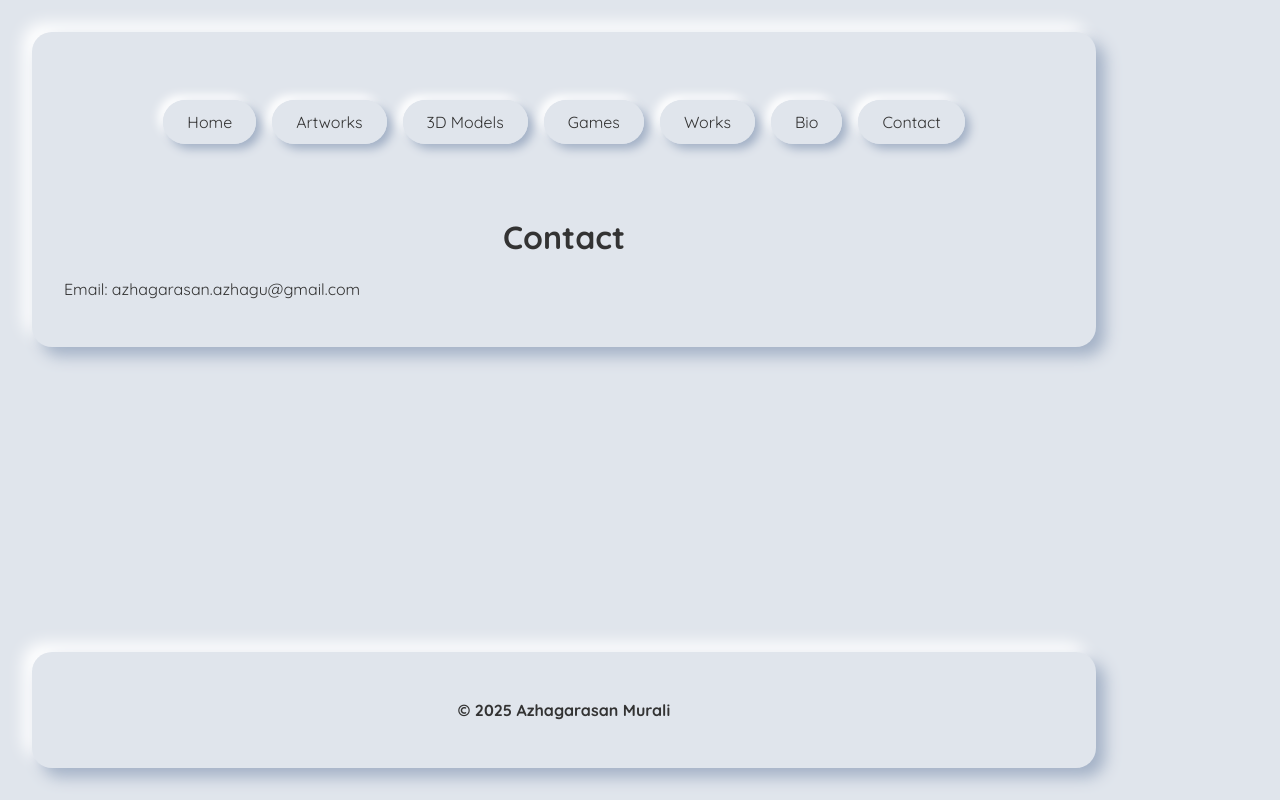
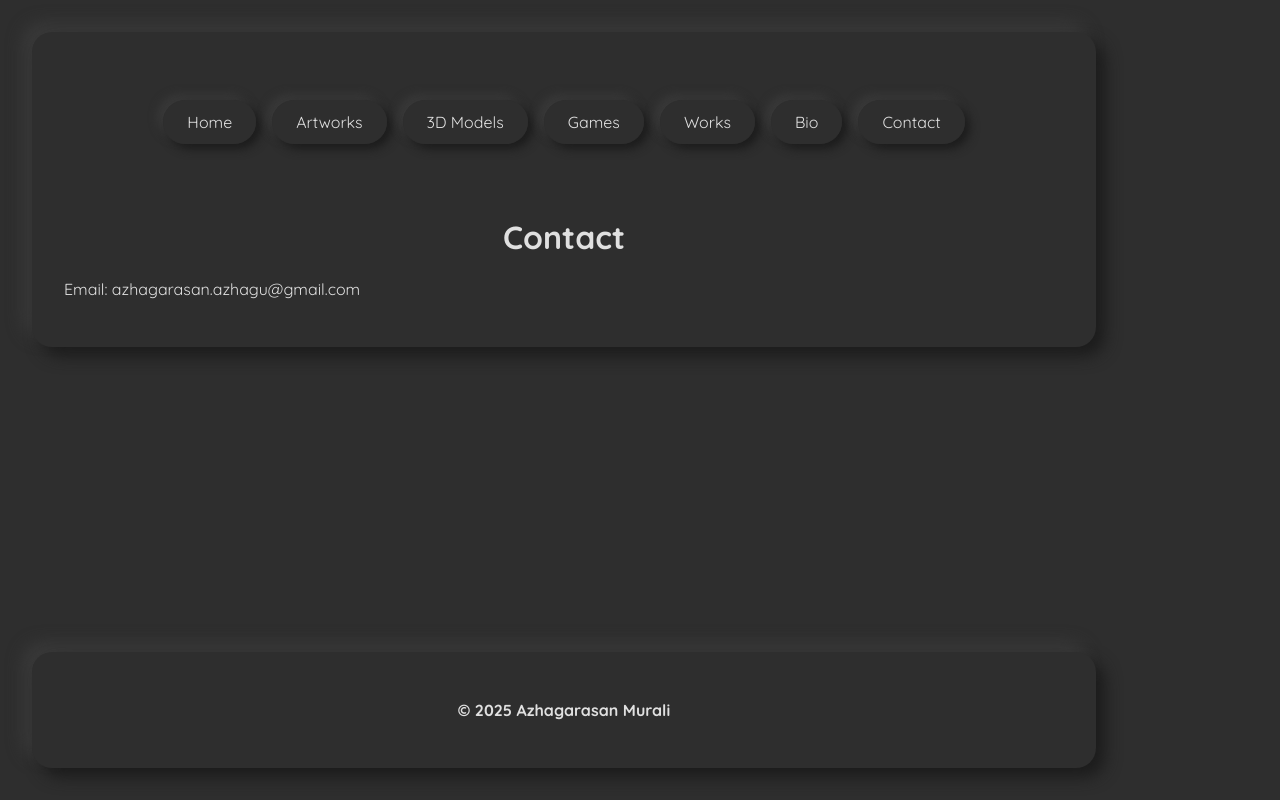
Before and after one commit to azhagarasanmurali/azhagarasanmurali.github.io, a React (Create React App) app: page /contact in a window 1280 px wide. Built offline with nearby package versions, Linux system fonts and the light colour scheme.

Commit message:
neomorphism-dark added.

```diff
--- a/public/index.html
+++ b/public/index.html
@@ -2,42 +2,16 @@
 <html lang="en">
   <head>
     <meta charset="utf-8" />
-    <link rel="icon" href="%PUBLIC_URL%/favicon.ico" />
     <meta name="viewport" content="width=device-width, initial-scale=1" />
     <meta name="theme-color" content="#000000" />
     <meta
       name="description"
       content="Web site created using create-react-app"
     />
-    <link rel="apple-touch-icon" href="%PUBLIC_URL%/logo192.png" />
-    <!--
-      manifest.json provides metadata used when your web app is installed on a
-      user's mobile device or desktop. See https://developers.google.com/web/fundamentals/web-app-manifest/
-    -->
-    <link rel="manifest" href="%PUBLIC_URL%/manifest.json" />
-    <!--
-      Notice the use of %PUBLIC_URL% in the tags above.
-      It will be replaced with the URL of the `public` folder during the build.
-      Only files inside the `public` folder can be referenced from the HTML.
-
-      Unlike "/favicon.ico" or "favicon.ico", "%PUBLIC_URL%/favicon.ico" will
-      work correctly both with client-side routing and a non-root public URL.
-      Learn how to configure a non-root public URL by running `npm run build`.
-    -->
     <title>Azhagarasan Murali Portfolio</title>
   </head>
   <body>
     <noscript>You need to enable JavaScript to run this app.</noscript>
     <div id="root"></div>
-    <!--
-      This HTML file is a template.
-      If you open it directly in the browser, you will see an empty page.
-
-      You can add webfonts, meta tags, or analytics to this file.
-      The build step will place the bundled scripts into the <body> tag.
-
-      To begin the development, run `npm start` or `yarn start`.
-      To create a production bundle, use `npm run build` or `yarn build`.
-    -->
   </body>
 </html>
--- a/src/index.js
+++ b/src/index.js
@@ -2,7 +2,7 @@ import React from 'react';
 import ReactDOM from 'react-dom/client';
 import App from './App';
 import './App.css';
-import './neomorphism.css';
+import './neomorphism-dark.css';
 
 const root = ReactDOM.createRoot(document.getElementById('root'));
 root.render(<App />);
--- /dev/null
+++ b/src/neomorphism-dark.css
@@ -0,0 +1,101 @@
+:root {
+  --bg: #2e2e2e;
+  --shadow-light: #3a3a3a;
+  --shadow-dark: #1c1c1c;
+  --text: #e0e0e0;
+}
+
+@font-face {
+    font-family: 'Quicksand';
+    src: url('./assets/fonts/Quicksand-Light.ttf') format('truetype');
+    font-weight: 300;
+    font-style: normal;
+}
+
+@font-face {
+    font-family: 'Quicksand';
+    src: url('./assets/fonts/Quicksand-Regular.ttf') format('truetype');
+    font-weight: 400;
+    font-style: normal;
+}
+
+@font-face {
+    font-family: 'Quicksand';
+    src: url('./assets/fonts/Quicksand-Medium.ttf') format('truetype');
+    font-weight: 500;
+    font-style: normal;
+}
+
+@font-face {
+    font-family: 'Quicksand';
+    src: url('./assets/fonts/Quicksand-SemiBold.ttf') format('truetype');
+    font-weight: 600;
+    font-style: normal;
+}
+
+@font-face {
+    font-family: 'Quicksand';
+    src: url('./assets/fonts/Quicksand-Bold.ttf') format('truetype');
+    font-weight: 700;
+    font-style: normal;
+}
+
+body {
+    background: var(--bg);
+    color: var(--text);
+    margin: 0;
+    padding: 0;
+    font-family: 'Quicksand', sans-serif;
+    font-weight: 400;
+}
+
+h1 {
+    font-family: 'Quicksand', sans-serif;
+    font-weight: 800;
+    text-align: center;
+}
+
+h2 {
+    font-family: 'Quicksand', sans-serif;
+    font-weight: 600;
+    text-align: center;
+}
+
+/* Container Card */
+.theme-container {
+    background: var(--bg);
+    border-radius: 20px;
+    box-shadow: 9px 9px 16px var(--shadow-dark),
+    -9px -9px 16px var(--shadow-light);
+    padding: 2rem;
+    margin: 2rem;
+    color:var(--text);
+}
+
+/* Button Base */
+.theme-button {
+    background: var(--bg);
+    border: none;
+    border-radius: 24px;
+    box-shadow: 5px 5px 10px var(--shadow-dark),
+    -5px -5px 10px var(--shadow-light);
+    padding: 0.75rem 1.5rem;
+    color: var(--text);
+    font-size: 1rem;
+    cursor: pointer;
+    transition: all 0.2s ease-in-out;
+    font-family: 'Quicksand', sans-serif;
+    font-weight: 400;
+}
+
+/* Button Hover */
+.theme-button:hover {
+    box-shadow: inset 3px 3px 6px var(--shadow-dark),
+    inset -3px -3px 6px var(--shadow-light);
+}
+
+/* Button Pressed */
+.theme-button:active {
+    box-shadow: inset 2px 2px 4px var(--shadow-dark),
+    inset -2px -2px 4px var(--shadow-light);
+}
```
Also changed, not shown: src/neomorphism-light.css (renamed from src/neomorphism.css).
